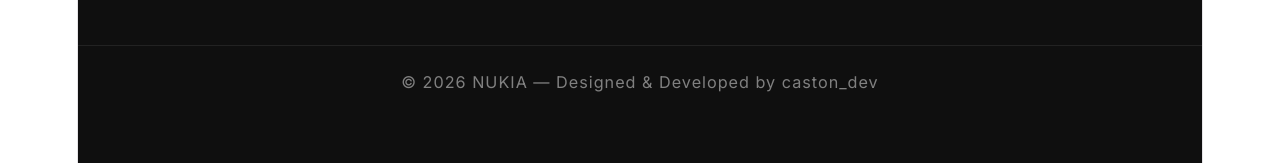
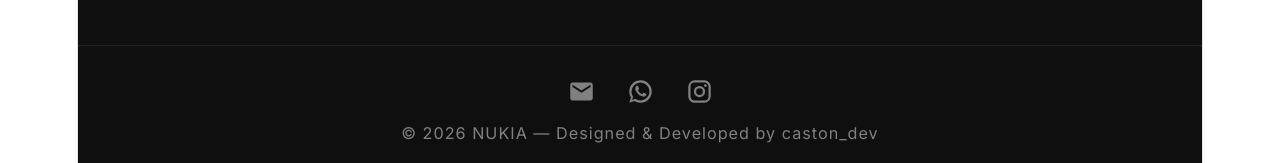
Before and after one commit to RML1209/nukia, a React (Vite) app: page / in a window 1280 px wide. Shown: the part 629-792 px from the top of the page. Built offline with nearby package versions, Linux system fonts and the light colour scheme; no server answers.

Commit message:
footer update to add link

```diff
--- a/src/components/Footer.jsx
+++ b/src/components/Footer.jsx
@@ -1,7 +1,12 @@
 import {
   Box,
-  Typography
+  Typography,
+  IconButton
 } from "@mui/material";
+
+import EmailIcon from "@mui/icons-material/Email";
+import WhatsAppIcon from "@mui/icons-material/WhatsApp";
+import InstagramIcon from "@mui/icons-material/Instagram";
 
 const Footer = () => {
   return (
@@ -10,10 +15,66 @@ const Footer = () => {
         mt: 10,
         py: 3,
         textAlign: "center",
-        borderTop:
-          "1px solid rgba(255,255,255,0.08)"
+        borderTop: "1px solid rgba(255,255,255,0.08)"
       }}
     >
+      {/* Icons */}
+      <Box
+        sx={{
+          display: "flex",
+          justifyContent: "center",
+          gap: 2,
+          mb: 1
+        }}
+      >
+        {/* Email */}
+        <IconButton
+          component="a"
+          href="mailto:nukiasupport@gmail.com"
+          target="_blank"
+          sx={{
+            color: "gray",
+            transition: "0.3s",
+            "&:hover": {
+              color: "#fff"
+            }
+          }}
+        >
+          <EmailIcon />
+        </IconButton>
+
+        {/* WhatsApp */}
+        <IconButton
+          component="a"
+          href="https://wa.me/255768174044"
+          target="_blank"
+          sx={{
+            color: "gray",
+            transition: "0.3s",
+            "&:hover": {
+              color: "#25D366"
+            }
+          }}
+        >
+          <WhatsAppIcon />
+        </IconButton>
+
+        {/* Instagram */}
+        <IconButton
+          component="a"
+          href="https://www.instagram.com/nukia_online?igsh=YzBqaTdrazdhbGdk"
+          target="_blank"
+          sx={{
+            color: "gray",
+            transition: "0.3s",
+            "&:hover": {
+              color: "#E1306C"
+            }
+          }}
+        >
+          <InstagramIcon />
+        </IconButton>
+      </Box>
 
       <Typography
         sx={{
@@ -24,7 +85,6 @@ const Footer = () => {
       >
         © 2026 NUKIA — Designed & Developed by caston_dev
       </Typography>
-
     </Box>
   );
 };
```
